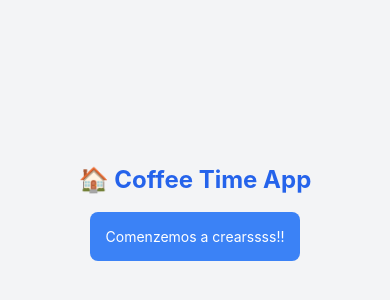
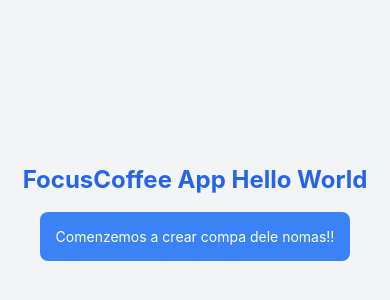
Before and after one commit to XplendevGit/FocusBrewer, a React Native app: screen /Home in a window 390 px wide. Shown: the part 210-510 px from the top of the page. Built offline with nearby package versions, Linux system fonts and the light colour scheme.

Commit message:
updates v0.02

```diff
--- a/app/screens/ConcentrationScreen.jsx
+++ b/app/screens/ConcentrationScreen.jsx
@@ -0,0 +1,9 @@
+import React from 'react'
+
+const ConcentrationScreen = () => {
+  return (
+    <div>ConcentrationScreen</div>
+  )
+}
+
+export default ConcentrationScreen
--- a/app/screens/HomeScreen.jsx
+++ b/app/screens/HomeScreen.jsx
@@ -3,9 +3,10 @@ import { View, Text, TouchableOpacity } from 'react-native';
 export default function HomeScreen() {
   return (
     <View className="flex-1 justify-center items-center bg-gray-100">
-      <Text className="text-2xl font-bold text-blue-600 mb-4">🏠 Coffee Time App</Text>
-      <TouchableOpacity className="bg-blue-500 p-4 rounded-lg">
-        <Text className="text-white">Comenzemos a crearssss!!</Text>
+      <Text className="text-2xl font-bold text-blue-600 mb-4">FocusCoffee App Hello World</Text>
+      <TouchableOpacity
+          className="bg-blue-500 p-4 rounded-lg">
+        <Text className="text-white">Comenzemos a crear compa dele nomas!!</Text>
       </TouchableOpacity>
     </View>
   );
--- a/package.json
+++ b/package.json
@@ -14,8 +14,10 @@
     "nativewind": "^4.1.23",
     "react": "18.3.1",
     "react-native": "0.76.7",
+    "react-native-gesture-handler": "~2.20.2",
     "react-native-reanimated": "~3.16.1",
     "react-native-safe-area-context": "^5.2.0",
+    "react-native-snap-carousel": "^3.9.1",
     "tailwindcss": "^3.4.17"
   },
   "devDependencies": {
```
Also changed, not shown: 1 other file (tests, documents, lock files or other folders).
